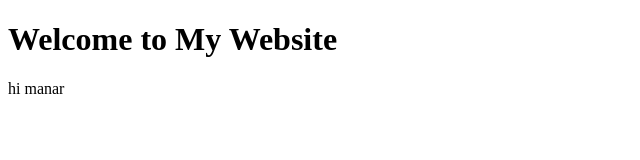
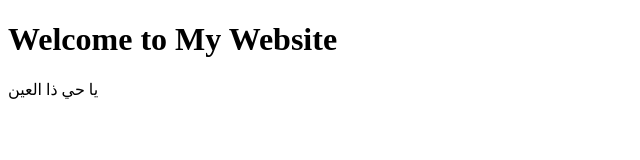
Before and after one commit to ja2003aa/my_webs, a plain HTML site: page index.html in a window 1280 px wide. Shown: the full height of the page, 0-640 px from the left. Drawn offline with Linux system fonts and the light colour scheme.

Commit message:
Update index.html

```diff
--- a/index.html
+++ b/index.html
@@ -7,6 +7,6 @@
 </head>
 <body>
     <h1>Welcome to My Website</h1>
-    <p>hi manar</p>
+    <p>يا حي ذا العين </p>
 </body>
 </html>
```
